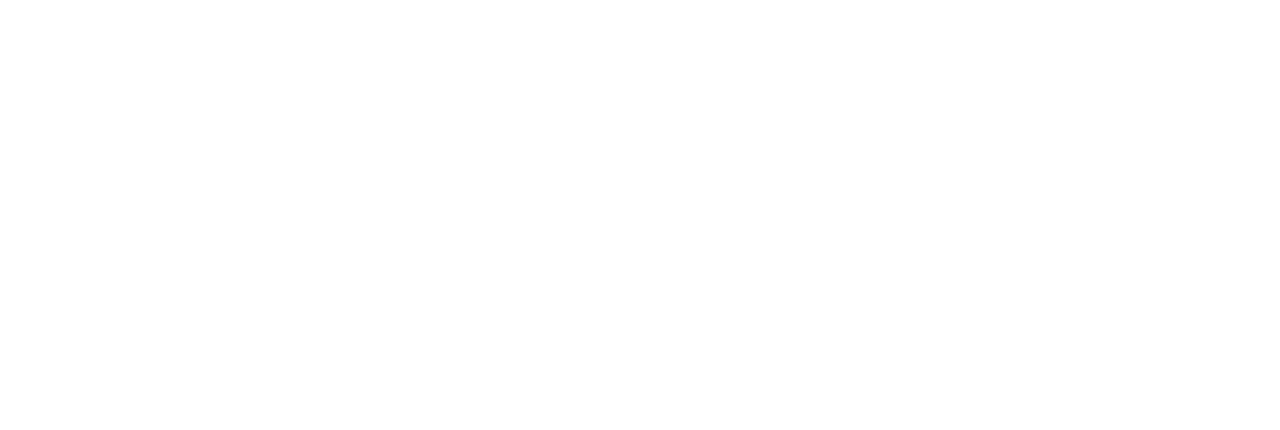
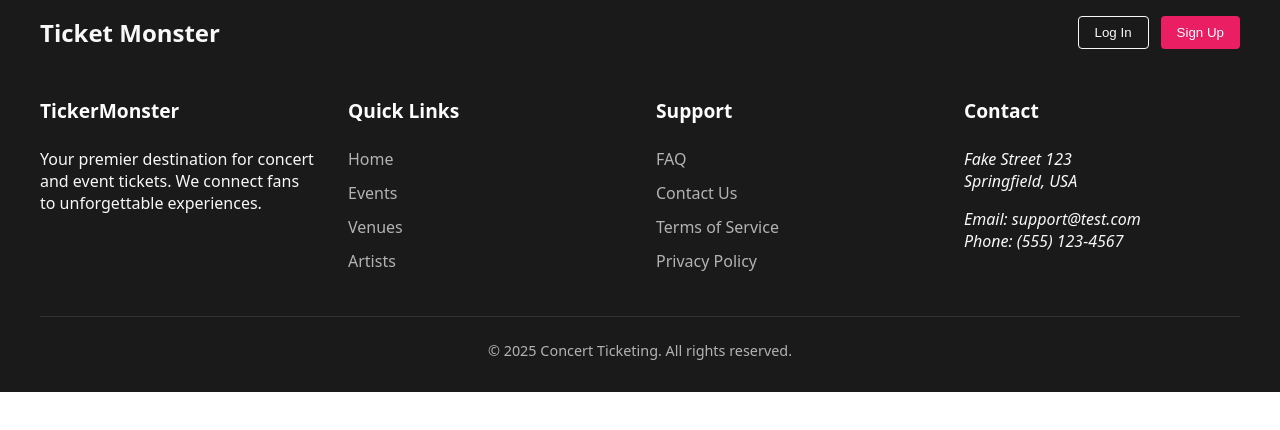
Before and after one commit to fvioz/ticket_monster, a React (Vite) app in the folder web/: page / in a window 1280 px wide. Shown: the top 430 px of the page. Built offline with nearby package versions, Linux system fonts and the light colour scheme.

Commit message:
Add header and footer to web

```diff
--- a/web/src/App.tsx
+++ b/web/src/App.tsx
@@ -1,3 +1,11 @@
+import { Header } from "@components/Header";
+import { Footer } from "@components/Footer";
+
 export const App: React.FC = () => {
-  return <div className="app"></div>;
+  return (
+    <div className="app">
+      <Header />
+      <Footer />
+    </div>
+  );
 };
--- /dev/null
+++ b/web/src/components/Footer/footer.css
@@ -0,0 +1,86 @@
+.footer {
+  background-color: #1a1a1a;
+  color: #f8f8f8;
+  padding: 2rem 0;
+}
+
+.footer-container {
+  max-width: 1200px;
+  margin: 0 auto;
+  padding: 0 1rem;
+  display: grid;
+  grid-template-columns: repeat(4, 1fr);
+  gap: 2rem;
+}
+
+.footer-section h3 {
+  color: #ffffff;
+  font-size: 1.2rem;
+  margin-top: 0;
+  margin-bottom: 1.5rem;
+  font-weight: 600;
+}
+
+.footer-links {
+  list-style: none;
+  padding: 0;
+  margin: 0;
+}
+
+.footer-links li {
+  margin-bottom: 0.75rem;
+}
+
+.footer-links a {
+  color: #b3b3b3;
+  text-decoration: none;
+  transition: color 0.2s ease;
+}
+
+.footer-links a:hover {
+  color: #e91e63;
+}
+
+.social-icons {
+  display: flex;
+  gap: 1rem;
+  margin-top: 1rem;
+}
+
+.social-icons a {
+  color: #b3b3b3;
+  font-size: 1.5rem;
+  transition: color 0.2s ease;
+}
+
+.social-icons a:hover {
+  color: #e91e63;
+}
+
+.footer-bottom {
+  text-align: center;
+  border-top: 1px solid #333;
+  padding-top: 1.5rem;
+  margin-top: 2rem;
+  max-width: 1200px;
+  margin-left: auto;
+  margin-right: auto;
+}
+
+.footer-bottom p {
+  margin: 0;
+  color: #b3b3b3;
+  font-size: 0.9rem;
+}
+
+@media (max-width: 768px) {
+  .footer-container {
+    grid-template-columns: repeat(2, 1fr);
+  }
+}
+
+@media (max-width: 480px) {
+  .footer-container {
+    grid-template-columns: 1fr;
+  }
+}
--- /dev/null
+++ b/web/src/components/Footer/index.tsx
@@ -0,0 +1,89 @@
+import React from "react";
+import { Link } from "react-router-dom";
+import "./footer.css";
+
+export const Footer: React.FC = () => {
+  return (
+    <footer className="footer">
+      <div className="footer-container">
+        <div className="footer-section">
+          <h3>TickerMonster</h3>
+          <p>
+            Your premier destination for concert and event tickets. We connect
+            fans to unforgettable experiences.
+          </p>
+          <div className="social-icons">
+            <a href="https://facebook.com" aria-label="Facebook">
+              <i className="fab fa-facebook"></i>
+            </a>
+            <a href="https://twitter.com" aria-label="Twitter">
+              <i className="fab fa-twitter"></i>
+            </a>
+            <a href="https://instagram.com" aria-label="Instagram">
+              <i className="fab fa-instagram"></i>
+            </a>
+          </div>
+        </div>
+
+        <div className="footer-section">
+          <h3>Quick Links</h3>
+          <ul className="footer-links">
+            <li>
+              <Link to="/">Home</Link>
+            </li>
+            <li>
+              <Link to="/events">Events</Link>
+            </li>
+            <li>
+              <Link to="/venues">Venues</Link>
+            </li>
+            <li>
+              <Link to="/artists">Artists</Link>
+            </li>
+          </ul>
+        </div>
+
+        <div className="footer-section">
+          <h3>Support</h3>
+          <ul className="footer-links">
+            <li>
+              <Link to="/faq">FAQ</Link>
+            </li>
+            <li>
+              <Link to="/contact">Contact Us</Link>
+            </li>
+            <li>
+              <Link to="/terms">Terms of Service</Link>
+            </li>
+            <li>
+              <Link to="/privacy">Privacy Policy</Link>
+            </li>
+          </ul>
+        </div>
+
+        <div className="footer-section">
+          <h3>Contact</h3>
+          <address>
+            <p>
+              Fake Street 123
+              <br />
+              Springfield, USA
+            </p>
+            <p>
+              Email: support@test.com
+              <br />
+              Phone: (555) 123-4567
+            </p>
+          </address>
+        </div>
+      </div>
+
+      <div className="footer-bottom">
+        <p>
+          &copy; {new Date().getFullYear()} Concert Ticketing. All rights
+          reserved.
+        </p>
+      </div>
+    </footer>
+  );
+};
--- /dev/null
+++ b/web/src/components/Header/header.css
@@ -0,0 +1,93 @@
+.header {
+  background-color: #1a1a1a;
+  color: white;
+  padding: 1rem 0;
+  box-shadow: 0 2px 4px rgba(0, 0, 0, 0.1);
+}
+
+.header-container {
+  max-width: 1200px;
+  margin: 0 auto;
+  display: flex;
+  justify-content: space-between;
+  align-items: center;
+  padding: 0 1rem;
+}
+
+.logo h1 {
+  margin: 0;
+  font-size: 1.5rem;
+  color: #f8f8f8;
+}
+
+.logo a {
+  text-decoration: none;
+  color: inherit;
+}
+
+.main-nav ul {
+  display: flex;
+  list-style: none;
+  margin: 0;
+  padding: 0;
+}
+
+.main-nav li {
+  margin: 0 1rem;
+}
+
+.main-nav a {
+  text-decoration: none;
+  color: #f8f8f8;
+  font-weight: 500;
+  transition: color 0.2s ease;
+}
+
+.main-nav a:hover {
+  color: #e91e63;
+}
+
+.user-actions {
+  display: flex;
+  gap: 0.75rem;
+}
+
+.btn-login, .btn-signup {
+  padding: 0.5rem 1rem;
+  border-radius: 4px;
+  font-weight: 500;
+  cursor: pointer;
+  transition: all 0.2s ease;
+}
+
+.btn-login {
+  background-color: transparent;
+  color: #f8f8f8;
+  border: 1px solid #f8f8f8;
+}
+
+.btn-signup {
+  background-color: #e91e63;
+  color: white;
+  border: none;
+}
+
+.btn-login:hover {
+  background-color: rgba(255, 255, 255, 0.1);
+}
+
+.btn-signup:hover {
+  background-color: #d81b60;
+}
+
+@media (max-width: 768px) {
+  .header-container {
+    flex-direction: column;
+    gap: 1rem;
+  }
+
+  .user-actions {
+    width: 100%;
+    justify-content: center;
+  }
+}
--- /dev/null
+++ b/web/src/components/Header/index.tsx
@@ -0,0 +1,30 @@
+import React from "react";
+import { Link } from "react-router-dom";
+import "./header.css";
+
+export const Header: React.FC = () => {
+  return (
+    <header className="header">
+      <div className="header-container">
+        <div className="logo">
+          <Link to="/">
+            <h1>Ticket Monster</h1>
+          </Link>
+        </div>
+
+        <nav className="main-nav">
+          <ul></ul>
+        </nav>
+
+        <div className="user-actions">
+          <button type="button" className="btn-login">
+            Log In
+          </button>
+          <button type="button" className="btn-signup">
+            Sign Up
+          </button>
+        </div>
+      </div>
+    </header>
+  );
+};
```
